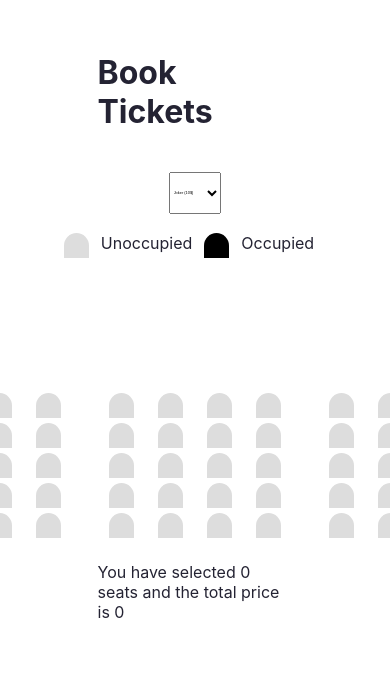
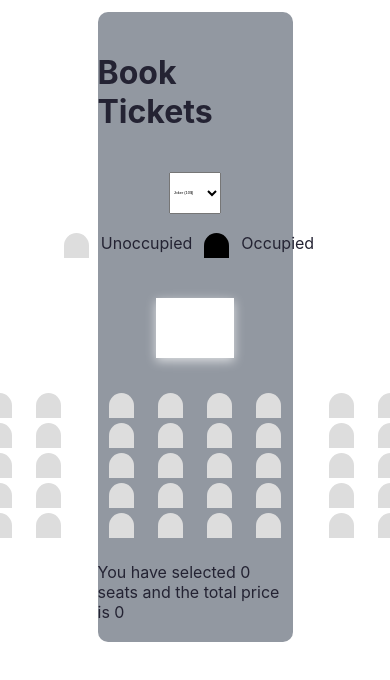
Before and after one commit to srpari/SeatBooking, a React (Create React App) app in the folder movieseatbooking/: page / in a window 390 px wide. Shown: the top 680 px of the page. Built offline with nearby package versions, Linux system fonts and the light colour scheme.

Commit message:
Deleted CSS & Commented codes

```diff
--- a/movieseatbooking/src/App.css
+++ b/movieseatbooking/src/App.css
@@ -12,8 +12,6 @@
   color: #242333;
 }
 .row {
-  /* justify-content: center;
-  align-items: flex-start; */
   display: flex;
 }
 .col-md-2 {
@@ -53,9 +51,3 @@
 .movie-layout {
   flex-wrap: nowrap;
 }
-
-@media (max-width: 768px) {
-  .App {
-    background-color: transparent;
-  }
-}
```
Also changed, not shown: movieseatbooking/src/components/seatsMatrix.jsx (+0 -26 lines).
